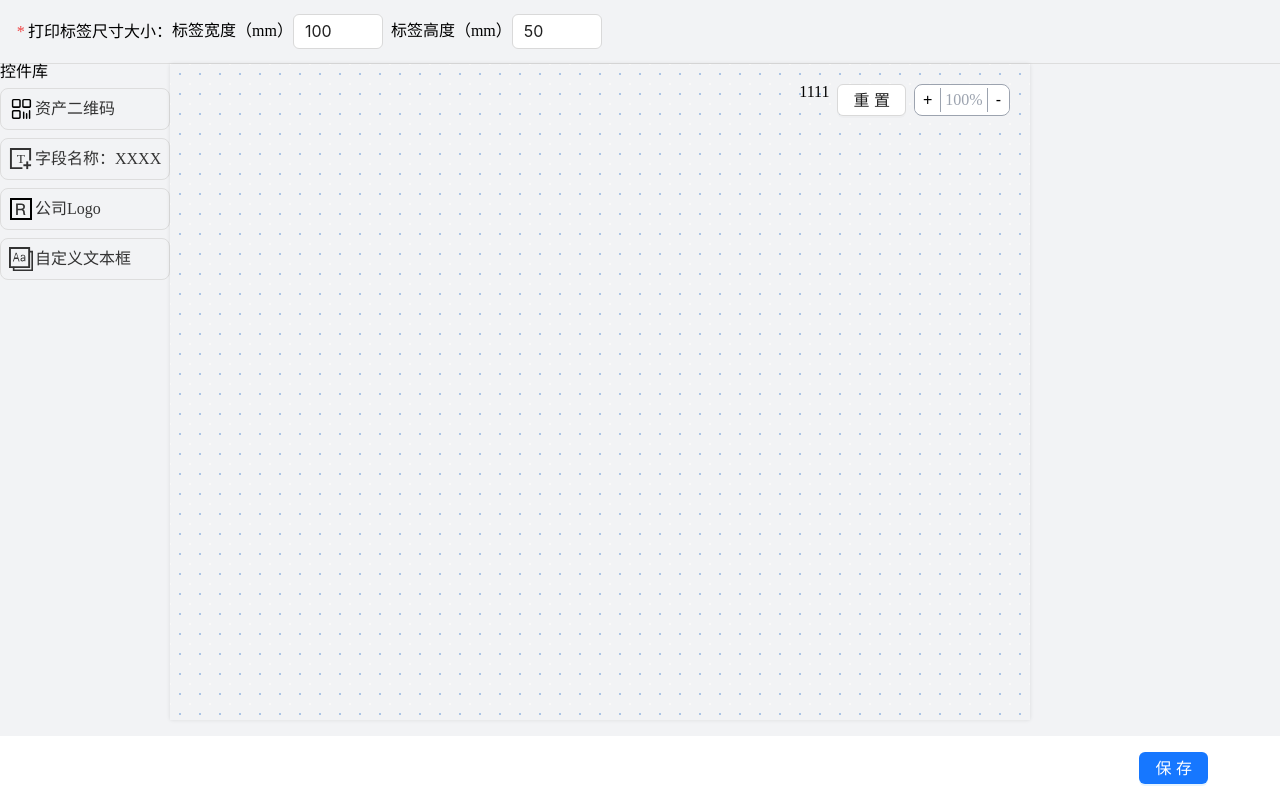
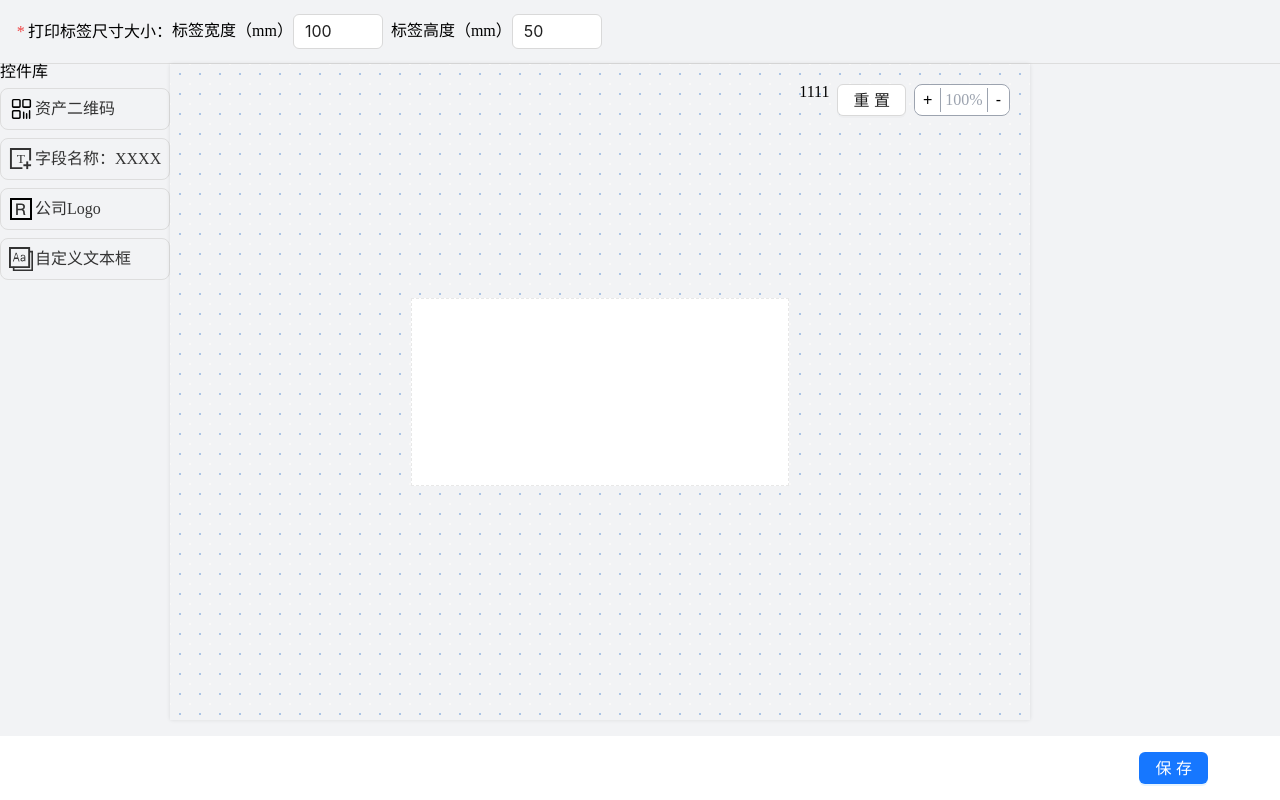
Before and after one commit to vinoMamba/label-react, a React (Vite) app: page / in a window 1280 px wide. Built offline with nearby package versions, Linux system fonts and the light colour scheme.

Commit message:
feat: 实现拖拽

```diff
--- a/src/App.tsx
+++ b/src/App.tsx
@@ -1,29 +1,87 @@
-import { Button } from 'antd'
-import { useRef } from 'react'
-import { PanerHeader } from './components/PanelHeader'
-import { registerConfig } from './core/registerConfig'
-import type { Material } from './types/type'
-import { StepCounter } from './components/StepCounter'
-import { PreviewModal } from './components/PreviewModal'
+import {Button} from 'antd'
+import {DragEventHandler, MouseEventHandler, useRef} from 'react'
+import {PanerHeader} from './components/PanelHeader'
+import {registerConfig} from './core/registerConfig'
+import {useScaleStore} from "./store/useScaleStore";
+import {useSchemaStore} from "./store/useSchemaStore";
+import type {Block, Material} from './types/type'
+import {StepCounter} from './components/StepCounter'
+import {PreviewModal} from './components/PreviewModal'
 
 function App() {
     const currentMaterial = useRef<Material>()
+    const [scale, resetScale] = useScaleStore((state) => [state.scale, state.resetScale])
+    const [schema, pushBlock, clearAllFocus, updateContainer, updateSchema] = useSchemaStore((state) => [state.schema, state.pushBlock, state.clearAllFocus, state.updateContainer, state.updateSchema])
+    const wrapStyle = {
+        border: '1px dashed #e8e8e8',
+        width: `${schema.container.width}mm`,
+        height: `${schema.container.height}mm`,
+        transform: `scale(${scale}) translate(${schema.container.left}px,${schema.container.top}px)`,
+    }
+
     function handleDragStart(material: any) {
         currentMaterial.current = material
+    }
+    const handleDragEnter: DragEventHandler<HTMLDivElement> = (e) => {
+        e.dataTransfer.dropEffect = 'move'
+    }
+
+    const handleDragLeave: DragEventHandler<HTMLDivElement> = (e) => {
+        e.dataTransfer.dropEffect = 'none'
+    }
+    const handleDrop: DragEventHandler<HTMLDivElement> = (e) => {
+        const { offsetX, offsetY } = e.nativeEvent
+        const block: Block = {
+            id: Date.now(),
+            type: currentMaterial.current!.type,
+            focus: false,
+            options: {
+                top: offsetY,
+                left: offsetX,
+                width: 0,
+                height: 0,
+            },
+            props: currentMaterial.current!.props,
+        }
+        pushBlock(block)
+    }
+    const handleMouseDown: MouseEventHandler<HTMLDivElement> = (e) => {
+        if (e.button !== 0) return
+        const { clientX, clientY } = e
+        clearAllFocus()
+        const mousemove = (e: MouseEvent) => {
+            const moveX = (e.clientX - clientX) / scale
+            const moveY = (e.clientY - clientY) / scale
+            const newContainer = {
+                ...schema.container,
+                top: schema.container.top + moveY,
+                left: schema.container.left + moveX,
+            }
+            updateContainer(newContainer)
+        }
+
+        const mouseup = () => {
+            document.removeEventListener('mousemove', mousemove);
+            document.removeEventListener('mouseup', mouseup);
+        }
+
+        document.addEventListener('mousemove', mousemove);
+        document.addEventListener('mouseup', mouseup);
     }
     function resetPanelState() {
 
     }
+
     return (
         <main h-screen bg-white>
-      <PanerHeader />
-      <div className='flex  h[calc(100vh-128px)]'>
+            <PanerHeader/>
+            <div className="flex  h[calc(100vh-128px)]">
                 <section p-16 w-250>
                     <p text-18 font-700>控件库</p>
                     <ul>
                         {registerConfig.materials.map(material => (
                             <li key={material.type} draggable onDragStart={() => handleDragStart(material)}>
-                <material.preview />
+                                <material.preview/>
                             </li>
                         ))}
                     </ul>
@@ -35,18 +93,29 @@ function App() {
                         backgroundSize: '20px 20px',
                         backgroundPosition: '0 0, 10px 10px',
                     }}
-          className='relative h[calc(100vh-144px)] flex-1  overflow-auto flex justify-center items-center'>
-          <div className='absolute right-20 top-20 flex gap-8 z-10'>
-            <PreviewModal />
+                    className="relative h[calc(100vh-144px)] flex-1  overflow-auto flex justify-center items-center"
+                >
+                    <div className="absolute right-20 top-20 flex gap-8 z-10">
+                        <PreviewModal/>
                         <Button onClick={resetPanelState}>重置</Button>
-            <StepCounter />
+                        <StepCounter/>
+                    </div>
+                    <div
+                        onDragEnter={handleDragEnter}
+                        onDragOver={e => e.preventDefault()}
+                        onDragLeave={handleDragLeave}
+                        onDrop={handleDrop}
+                        onMouseDown={handleMouseDown}
+                        style={wrapStyle}
+                        className="bg-white relative overflow-hidden"
+                    >
                     </div>
                 </section>
-        <section className='w-250 flex flex-col justify-between p-16'>
+                <section className="w-250 flex flex-col justify-between p-16">
 
                 </section>
             </div>
-      <footer className='bg-white h-64 flex items-center justify-end px-72'>
+            <footer className="bg-white h-64 flex items-center justify-end px-72">
                 <Button type="primary">保存</Button>
             </footer>
         </main>
--- /dev/null
+++ b/src/store/useFieldListStore.tsx
@@ -0,0 +1,28 @@
+import {create} from "zustand"
+
+type State = {
+    fieldList: Array<{ label: string, value: string }>
+}
+type Actions = {
+    setFieldList: (record: Record<string, any>[]) => void
+}
+/**
+ * 字段信息管理
+ */
+
+export const useFieldListStore = create<State & Actions>((set) => ({
+    fieldList: [],
+    setFieldList: (record) => set((state) => {
+        if (!record) {
+            return state
+        } else {
+            state.fieldList = record.map(item => {
+                return {
+                    label: item.name,
+                    value: item.fieldName
+                }
+            })
+            return state
+        }
+    }),
+}))
--- /dev/null
+++ b/src/store/useMarklineStore.tsx
@@ -0,0 +1,20 @@
+import {create} from "zustand"
+import {MarkLine} from "../types/type";
+
+type State = {
+    markLine: MarkLine
+}
+type Actions = {
+    setMarkLine: (markLine: MarkLine) => void
+}
+/**
+ * 辅助线状态管理
+ */
+
+export const useMarkLineStore = create<State & Actions>((set) => ({
+    markLine: {
+        x: 0,
+        y: 0,
+    },
+    setMarkLine: (markLine) => set({markLine}),
+}))
--- a/vite.config.ts
+++ b/vite.config.ts
@@ -1,10 +1,13 @@
-import { defineConfig } from 'vite'
+import {defineConfig} from 'vite'
 import react from '@vitejs/plugin-react'
 import Unocss from 'unocss/vite'
 
 // https://vitejs.dev/config/
 export default defineConfig({
-  plugins: [
-    Unocss(),
-    react()],
+    server: {
+        port: 3000
+    },
+    plugins: [
+        Unocss(),
+        react()],
 })
```
Lines whose indentation alone changed are shown as unchanged.
